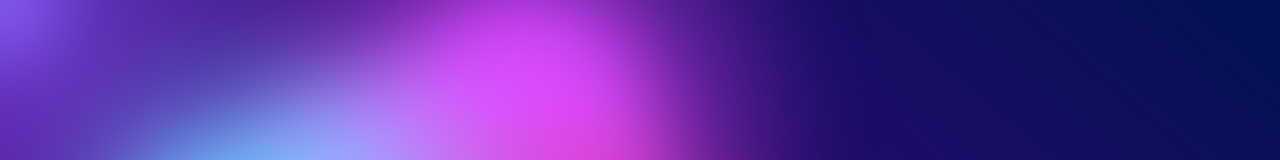
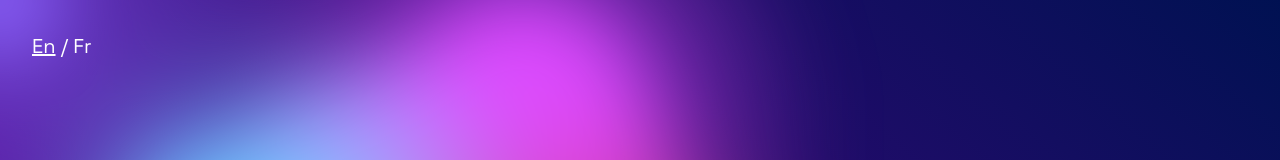
Before and after one commit to uophotoclub/uophotoclub.github.io, a React (Vite) app: page / in a window 1280 px wide. Shown: the top 160 px of the page. Built offline with nearby package versions, Linux system fonts and the light colour scheme.

Commit message:
language selection (en/fr)

```diff
--- a/src/App.tsx
+++ b/src/App.tsx
@@ -1,14 +1,25 @@
-import React from "react";
+import React, { useState } from "react";
 import Links from "./components/Links";
 import Title from "./components/Title";
 import Background from "./components/Background";
 
 const App: React.FC = () => {
+  const [language, setLanguage] = useState('en');
+
+  const toggleLanguage = () => {
+    setLanguage((prevLanguage) => (prevLanguage === 'en' ? 'fr' : 'en'));
+  };
+
   return (
     <div>
+      <div className="absolute top-8 text-xl left-8 z-30 text-white">
+        <button onClick={toggleLanguage} className="mr-2">
+          <span className={language === 'en' ? 'underline' : ''}>En</span> / <span className={language === 'fr' ? 'underline' : ''}>Fr</span>
+        </button>
+      </div>
       <div className="absolute inset-0 flex flex-col items-center justify-center text-black z-20">
-        <Title />
-        <Links />
+        <Title language={language} />
+        <Links language={language}/>
       </div>
       <Background />
     </div>
--- a/src/components/Links.tsx
+++ b/src/components/Links.tsx
@@ -3,14 +3,20 @@ import { FaDiscord } from 'react-icons/fa';
 import { AiFillInstagram } from 'react-icons/ai';
 import { MdMail } from 'react-icons/md';
 
-const Links: React.FC = () => {
-    return(
+interface LinksProps {
+  language: string;
+}
+
+const Links: React.FC<LinksProps> = ({ language }) => {
+  return (
     <div className="mt-20 flex space-x-16 text-white">
       <div className="flex flex-col items-center">
         <a href="https://discord.gg/mqn6KBVzDk" target="_blank" rel="noopener noreferrer">
           <FaDiscord size={120} className="hover:scale-110 transition-transform duration-300 ease-in-out" />
         </a>
-            <p className="text-center">Click to Join!</p>
+        <p className="text-center">
+          {language === 'en' ? 'Click to Join!' : 'Cliquez pour joindre!'}
+        </p>
       </div>
       <div className="flex flex-col items-center">
         <a href="https://www.instagram.com/uophotography_club/" target="_blank" rel="noopener noreferrer">
--- a/src/components/Title.tsx
+++ b/src/components/Title.tsx
@@ -1,15 +1,24 @@
-import React from 'react';
+import React, { useState } from 'react';
 
-const Links: React.FC = () => {
-    return(
-        <div className="flex items-center mb-4 text-white text-8xl -mt-20">
-          <img src="/logo.png" alt="Logo" className="h-32 w-32 mr-4" />
-          <div>
-            <div className="text-5xl"><i>uOttawa</i></div>
-            <div className="underline decoration-4 underline-offset-4">Photography Club</div>
+interface TitleProps {
+  language: string;
+}
+
+const Title: React.FC<TitleProps> = ({ language }) => {
+
+  return (
+    <div>
+      <div className="flex items-center mb-4 text-white text-8xl -mt-20">
+        <img src="/logo.png" alt="Logo" className="h-32 w-32 mr-4" />
+        <div>
+          <div className="text-5xl"><i>uOttawa</i></div>
+          <div className="underline decoration-4 underline-offset-4">
+            {language === 'en' ? 'Photography Club' : 'Club de Photographie'}
           </div>
         </div>
-    );
-}
+      </div>
+    </div>
+  );
+};
 
-export default Links;
+export default Title;
```
Lines whose indentation alone changed are shown as unchanged.
